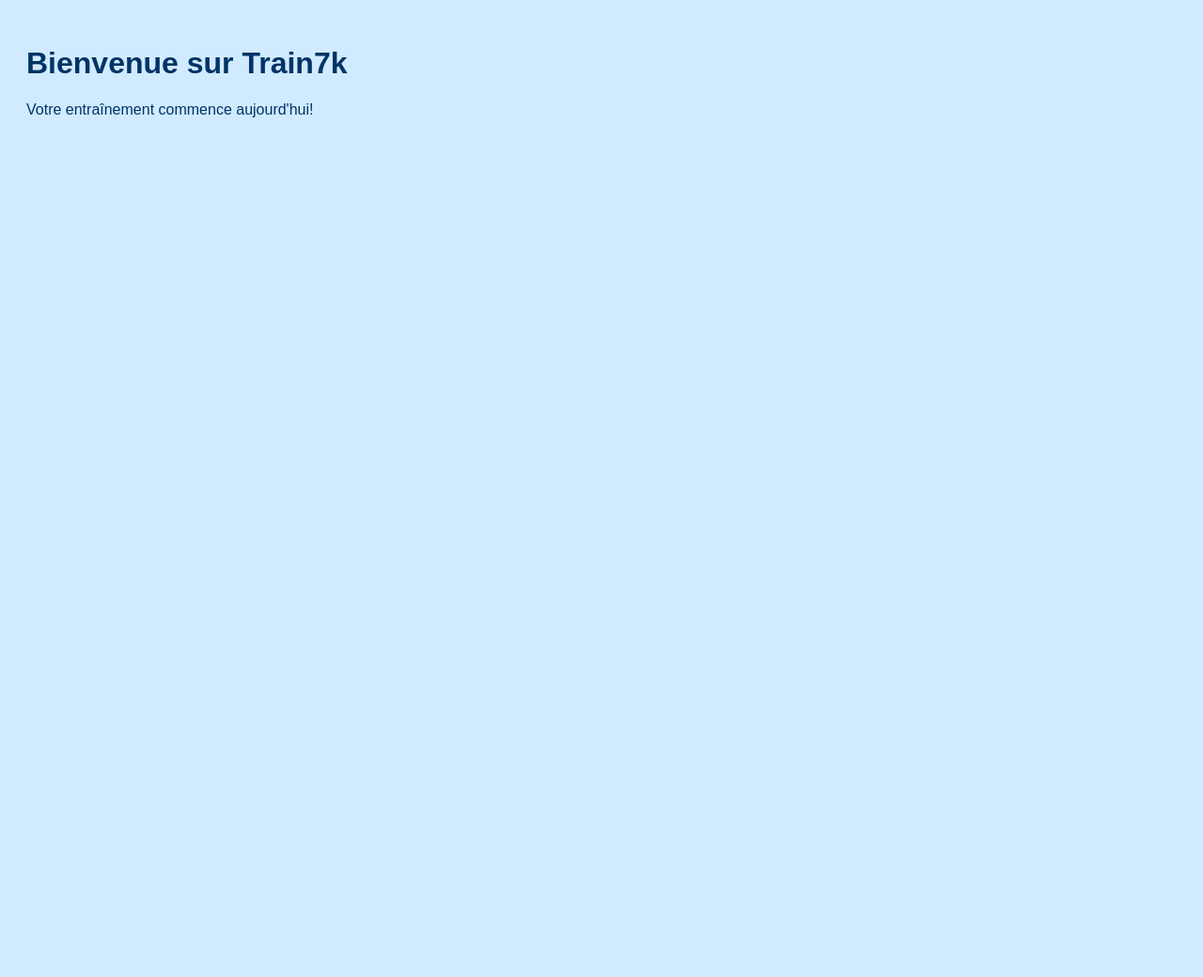
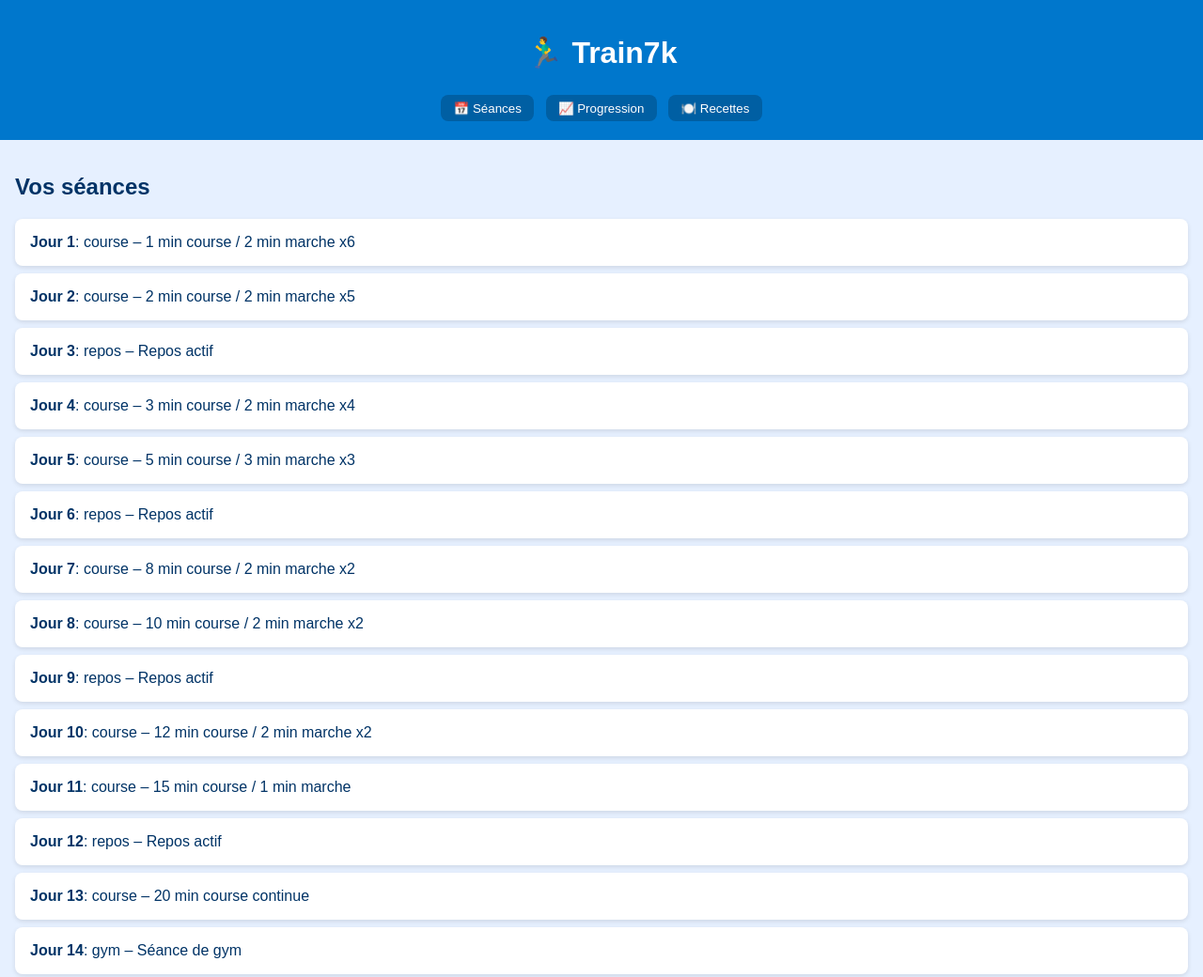
Before and after one commit to tintintessier/workout-app, a plain HTML site: page index.html in a window 1280 px wide. Shown: the top 1040 px of the page at 94% size. Before the commit the page ends 800 px from the top, so only its background shows below. Drawn offline with Linux system fonts and the light colour scheme.

Commit message:
Add files via upload

```diff
--- a/css/style.css
+++ b/css/style.css
@@ -1 +1,32 @@
-body { font-family: sans-serif; background-color: #d0ebff; color: #003366; padding: 20px; }
+
+body {
+  font-family: sans-serif;
+  background-color: #e6f0ff;
+  color: #003366;
+  margin: 0;
+  padding: 0;
+}
+header {
+  background-color: #0077cc;
+  color: white;
+  padding: 1em;
+  text-align: center;
+}
+nav button {
+  margin: 0.3em;
+  padding: 0.5em 1em;
+  border: none;
+  background-color: #005fa3;
+  color: white;
+  border-radius: 8px;
+}
+.tab { display: none; padding: 1em; }
+.tab.active { display: block; }
+ul { list-style: none; padding: 0; }
+ul li {
+  background: white;
+  margin: 0.5em 0;
+  padding: 1em;
+  border-radius: 8px;
+  box-shadow: 0 2px 5px rgba(0,0,0,0.1);
+}
--- a/data/recettes.json
+++ b/data/recettes.json
@@ -1,3 +1,52 @@
 [
-  { "nom": "Bol de quinoa", "ingredients": ["quinoa", "pois chiches", "avocat", "tomates"] }
+  {
+    "nom": "Poulet grillé et quinoa",
+    "ingredients": [
+      "Blancs de poulet",
+      "Quinoa",
+      "Légumes verts",
+      "Citron",
+      "Huile d'olive"
+    ]
+  },
+  {
+    "nom": "Saumon au four et riz brun",
+    "ingredients": [
+      "Filet de saumon",
+      "Riz brun",
+      "Brocoli",
+      "Ail",
+      "Poivre noir"
+    ]
+  },
+  {
+    "nom": "Tofu sauté aux légumes",
+    "ingredients": [
+      "Tofu ferme",
+      "Poivrons",
+      "Brocoli",
+      "Sauce soya",
+      "Gingembre"
+    ]
+  },
+  {
+    "nom": "Bol smoothie déjeuner",
+    "ingredients": [
+      "Yogourt grec",
+      "Banane",
+      "Fruits rouges",
+      "Avoine",
+      "Graines de chia"
+    ]
+  },
+  {
+    "nom": "Wrap dinde et houmous",
+    "ingredients": [
+      "Tortilla blé entier",
+      "Tranches de dinde",
+      "Houmous",
+      "Épinards",
+      "Tomates"
+    ]
+  }
 ]
--- a/data/seances.json
+++ b/data/seances.json
@@ -1,4 +1,74 @@
 [
-  { "jour": 1, "type": "marche", "description": "5 min marche rapide, 1 min course x5" },
-  { "jour": 2, "type": "repos", "description": "Repos actif ou étirements" }
+  {
+    "type": "course",
+    "description": "1 min course / 2 min marche x6"
+  },
+  {
+    "type": "course",
+    "description": "2 min course / 2 min marche x5"
+  },
+  {
+    "type": "repos",
+    "description": "Repos actif"
+  },
+  {
+    "type": "course",
+    "description": "3 min course / 2 min marche x4"
+  },
+  {
+    "type": "course",
+    "description": "5 min course / 3 min marche x3"
+  },
+  {
+    "type": "repos",
+    "description": "Repos actif"
+  },
+  {
+    "type": "course",
+    "description": "8 min course / 2 min marche x2"
+  },
+  {
+    "type": "course",
+    "description": "10 min course / 2 min marche x2"
+  },
+  {
+    "type": "repos",
+    "description": "Repos actif"
+  },
+  {
+    "type": "course",
+    "description": "12 min course / 2 min marche x2"
+  },
+  {
+    "type": "course",
+    "description": "15 min course / 1 min marche"
+  },
+  {
+    "type": "repos",
+    "description": "Repos actif"
+  },
+  {
+    "type": "course",
+    "description": "20 min course continue"
+  },
+  {
+    "type": "gym",
+    "description": "Séance de gym"
+  },
+  {
+    "type": "repos",
+    "description": "Repos actif"
+  },
+  {
+    "type": "course",
+    "description": "25 min course"
+  },
+  {
+    "type": "gym",
+    "description": "Séance de gym + 10 min course"
+  },
+  {
+    "type": "course",
+    "description": "7 km course finale !"
+  }
 ]
--- a/index.html
+++ b/index.html
@@ -2,12 +2,37 @@
 <html lang="fr">
 <head>
   <meta charset="UTF-8">
-  <title>Train7k</title>
+  <title>Train7k – Entraînement</title>
+  <meta name="viewport" content="width=device-width, initial-scale=1.0">
   <link rel="stylesheet" href="css/style.css">
 </head>
 <body>
-  <h1>Bienvenue sur Train7k</h1>
-  <p>Votre entraînement commence aujourd'hui!</p>
+  <header>
+    <h1>🏃‍♂️ Train7k</h1>
+    <nav>
+      <button onclick="showTab('seances')">📅 Séances</button>
+      <button onclick="showTab('graph')">📈 Progression</button>
+      <button onclick="showTab('recettes')">🍽️ Recettes</button>
+    </nav>
+  </header>
+
+  <main>
+    <section id="seances" class="tab active">
+      <h2>Vos séances</h2>
+      <ul id="seance-list">Chargement...</ul>
+    </section>
+
+    <section id="graph" class="tab">
+      <h2>Graphique de progression</h2>
+      <p>(Graphique à venir)</p>
+    </section>
+
+    <section id="recettes" class="tab">
+      <h2>Recettes suggérées</h2>
+      <ul id="recette-list">Chargement...</ul>
+    </section>
+  </main>
+
   <script src="js/app.js"></script>
 </body>
 </html>
--- a/js/app.js
+++ b/js/app.js
@@ -1,5 +1,31 @@
-console.log('Application Train7k prête.');
-// Vibration et audio fictifs pour test
-if ('vibrate' in navigator) navigator.vibrate(200);
-const audio = new Audio('assets/voice.mp3');
-document.addEventListener('click', () => audio.play());
+
+function showTab(id) {
+  document.querySelectorAll('.tab').forEach(t => t.classList.remove('active'));
+  document.getElementById(id).classList.add('active');
+}
+
+// Charger les séances
+fetch('data/seances.json')
+  .then(res => res.json())
+  .then(data => {
+    const list = document.getElementById('seance-list');
+    list.innerHTML = '';
+    data.forEach((s, i) => {
+      const li = document.createElement('li');
+      li.innerHTML = `<strong>Jour ${i + 1}</strong>: ${s.type} – ${s.description}`;
+      list.appendChild(li);
+    });
+  });
+
+// Charger les recettes
+fetch('data/recettes.json')
+  .then(res => res.json())
+  .then(data => {
+    const list = document.getElementById('recette-list');
+    list.innerHTML = '';
+    data.forEach(r => {
+      const li = document.createElement('li');
+      li.innerHTML = `<strong>${r.nom}</strong><br>${r.ingredients.join(', ')}`;
+      list.appendChild(li);
+    });
+  });
```
